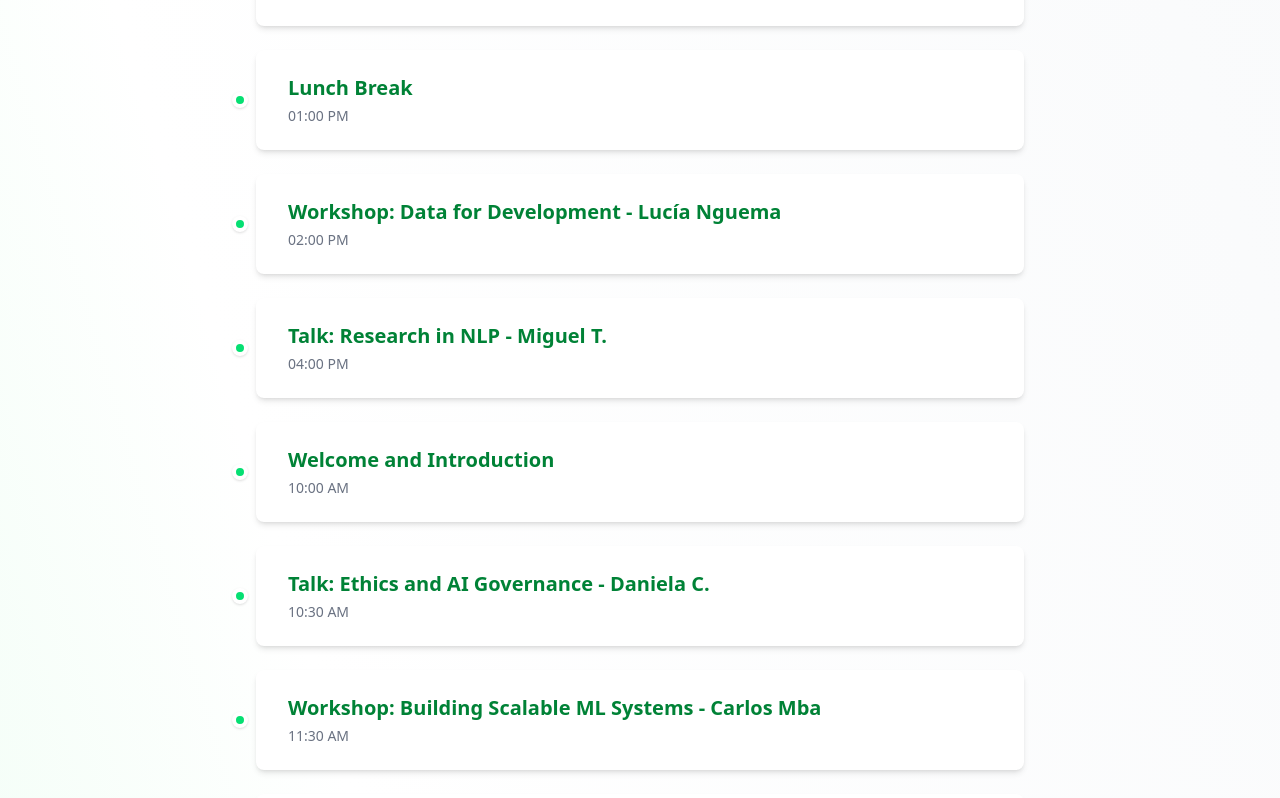
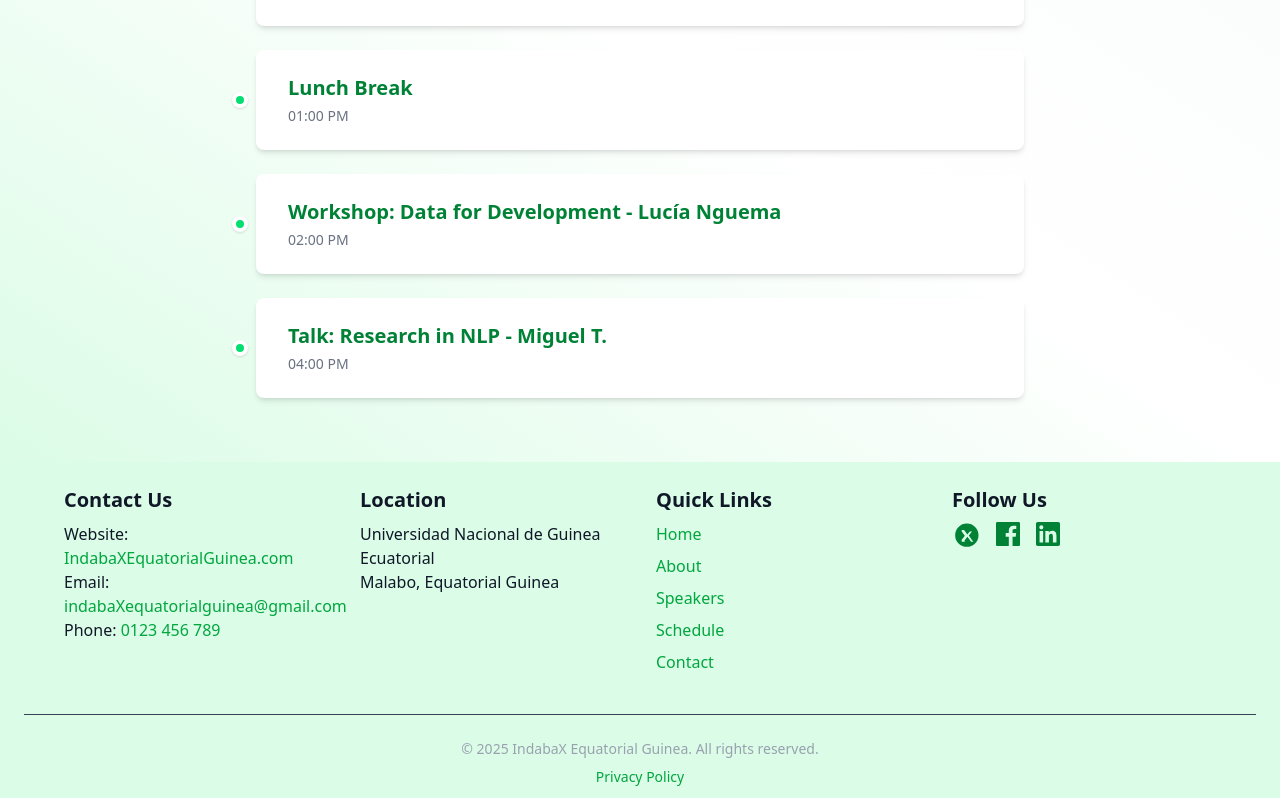
Before and after one commit to NeoPhetoane/IndabaX_Equatorial_Guinea, a React (Vite) app: page /events/1/schedule in a window 1280 px wide. Shown: the part 814-1612 px from the top of the page. Built offline with nearby package versions, Linux system fonts and the light colour scheme.

Commit message:
use params used to acess events by id

```diff
--- a/src/pages/Schedule.jsx
+++ b/src/pages/Schedule.jsx
@@ -1,8 +1,10 @@
-import { Link } from "react-router-dom";
+import { Link, useParams } from "react-router-dom";
 import eventsData from "../data/eventsData";
 
 export default function Schedule() {
-  const schedule = eventsData.flatMap((event) => event.schedule || []);
+  const { eventId } = useParams();
+  const event = eventsData.find((e) => String(e.id) === eventId);
+  // const schedule = eventsData.flatMap((event) => event.schedule || []);
   return (
     <main className="font-sans text-gray-800">
       {/* Hero Banner */}
@@ -19,7 +21,7 @@ export default function Schedule() {
       {/* Schedule Section */}
       <section className="bg-gradient-to-tr from-green-100 via-white to-gray-50 py-16 px-6">
         <div className="max-w-3xl mx-auto space-y-6">
-          {schedule.map((day, index) => (
+          {event.schedule.map((day, index) => (
             <div
               key={index}
               className="relative bg-white rounded-lg shadow-md px-8 py-6 flex items-center"
--- a/src/pages/Speakers.jsx
+++ b/src/pages/Speakers.jsx
@@ -1,8 +1,12 @@
+import { useParams } from "react-router-dom";
 import eventsData from "../data/eventsData";
 
 export default function Speakers() {
   // Flatten all speakers from all events into a single array
-  const speakers = eventsData.flatMap((event) => event.speakers || []);
+  // const speakers = eventsData.flatMap((event) => event.speakers || []);
+  const { eventId } = useParams();
+  const event = eventsData.find((e) => String(e.id) === eventId);
+
   return (
     <main className="font-sans text-gray-800">
       {/* Hero banner for Speaker page */}
@@ -15,7 +19,7 @@ export default function Speakers() {
       <section className="bg-white py-16 px-4">
         <div className="max-w-6xl mx-auto text-center">
           <div className="grid grid-cols-1 sm:grid-cols-2 md:grid-cols-3 gap-8">
-            {speakers.map((speaker, index) => (
+            {event.speakers.map((speaker, index) => (
               <div
                 key={index}
                 className="relative bg-gray-50 p-6 rounded-lg shadow hover:shadow-lg transition duration-300 group"
```
